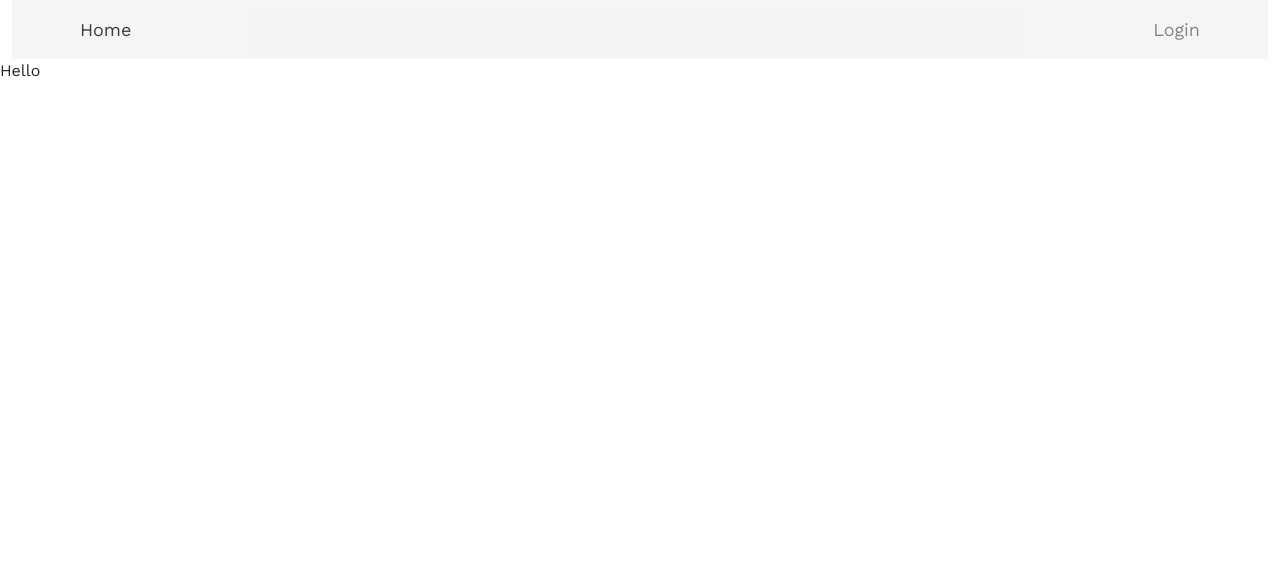
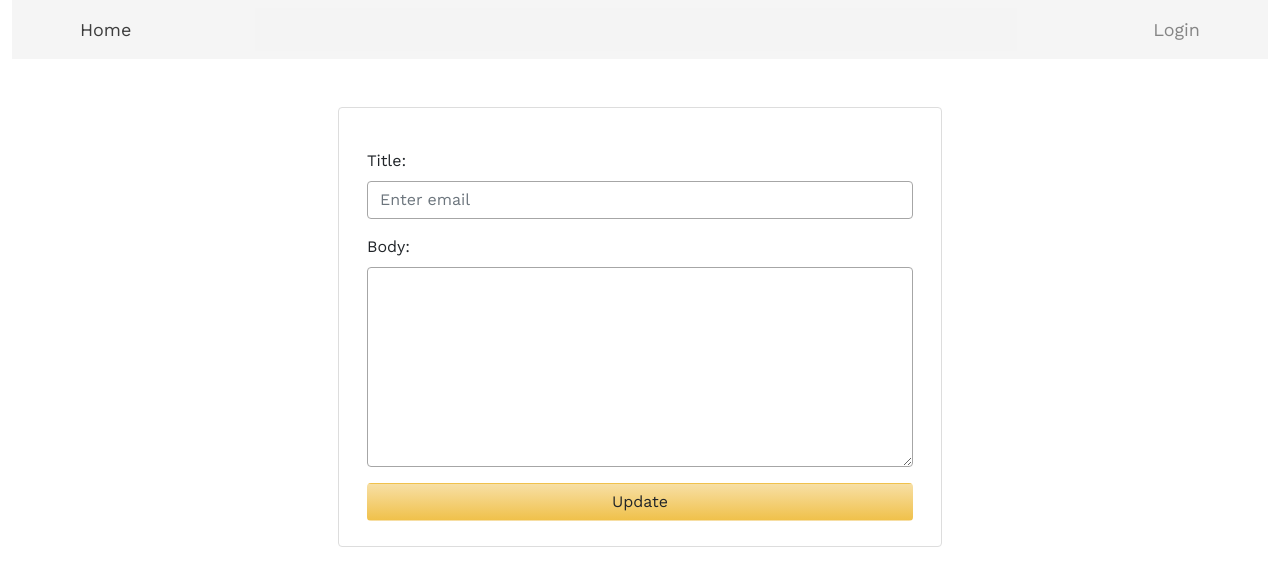
Before and after one commit to kaveh163/MERN-article, a React (Create React App) app in the folder client/: page /articles/update/1 in a window 1280 px wide. Shown: the top 586 px of the page. Built offline with nearby package versions, Linux system fonts and the light colour scheme.

Commit message:
Updated the UpdateArticle.js component for limiting the character numbers inside title and body. Made the body flexible for text.

```diff
--- a/client/src/pages/UpdateArticle.js
+++ b/client/src/pages/UpdateArticle.js
@@ -1,8 +1,61 @@
-
+import styles from "../updateArticle.module.css";
 
 function UpdateArticle() {
-    return (
-        <>Hello</>
-    )
+  const handleTextArea = (e) => {
+    e.target.style.height = e.target.scrollHeight + "px";
+  };
+  return (
+    <>
+      <section className="container-fluid">
+        <section className="row m-0 p-0 mt-5">
+          <section className={`col-12 col-md-6 offset-md-3 ${styles.grid}`}>
+            <div className={`${styles.body}`}>
+              <div className={`${styles.frmWrapper}`}>
+                <form action="/action_page.php" className={`${styles.frm}`}>
+                  <div className={`mb-3 mt-3 ${styles.innerfrm}`}>
+                    <label htmlFor="title" className="form-label mb-2">
+                      Title:
+                    </label>
+                    <input
+                      type="text"
+                      className="form-control"
+                      id="title"
+                      placeholder="Enter email"
+                      name="title"
+                      minLength="44"
+                      maxLength="109"
+                      required
+                    />
+                  </div>
+                  <div className="mb-3 mt-3">
+                    <label htmlFor="body" className="mb-2">
+                      Body:
+                    </label>
+                    <textarea
+                      className={`form-control ${styles.txtArea}`}
+                      // rows="10"
+                      id="body"
+                      name="body"
+                      onChange={(event) => handleTextArea(event)}
+                      minLength="200"
+                      required
+                    ></textarea>
+                  </div>
+                  <div className="d-grid">
+                    <button
+                      type="submit"
+                      className={`btn ${styles.btnBg} btn-block`}
+                    >
+                      Update
+                    </button>
+                  </div>
+                </form>
+              </div>
+            </div>
+          </section>
+        </section>
+      </section>
+    </>
+  );
 }
 export default UpdateArticle;
--- /dev/null
+++ b/client/src/updateArticle.module.css
@@ -0,0 +1,32 @@
+* {
+    box-sizing: border-box;
+    font-family: "Work Sans", sans-serif;
+}
+.body {
+    height: auto;
+    background-color: #fff;
+    border: 1px solid #ddd;
+    border-radius: .25rem;
+    padding: 25px 28px 25px 28px;
+
+
+}
+.grid {
+    z-index: 0!important;
+}
+
+.frmWrapper {
+    /* border: 1px solid #ddd; */
+    height: auto;
+
+
+}
+.txtArea {
+    min-height: 200px!important;
+}
+input,textarea {
+    border: 1px solid #a6a6a6!important;
+}
+.btnBg {
+    background: linear-gradient(to bottom,#f7dfa5,#f0c14b);
+};
```
